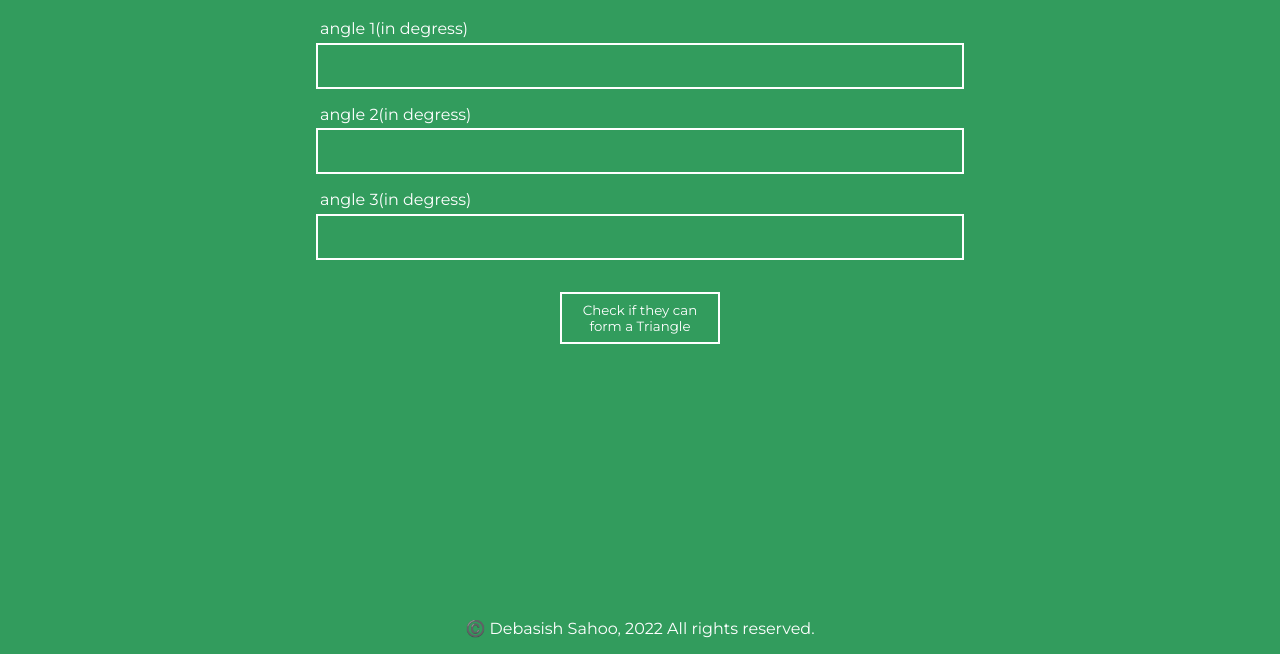
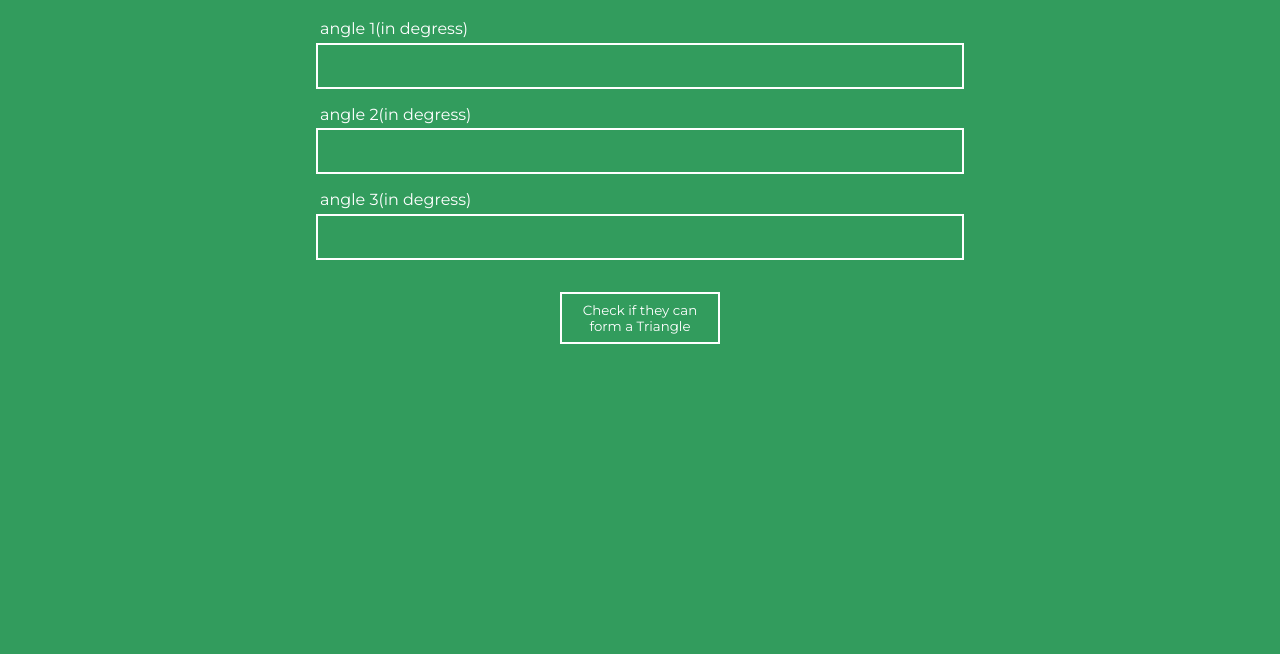
Before and after one commit to DebasishSahoo10/fun-with-triangles, a plain HTML site: page index.html in a window 1280 px wide. Shown: the part 146-800 px from the top of the page. Drawn offline with Linux system fonts and the light colour scheme.

Commit message:
fix : removed copyright text

```diff
--- a/index.html
+++ b/index.html
@@ -31,8 +31,6 @@
     <input type="number" class="angle-input">
     <button id="check-button">Check if they can form a Triangle</button>
     <div id="output-area"></div>
-
-    <p id="copyright-text">©️ Debasish Sahoo, 2022 All rights reserved.</p>
 </body>
 <script src="/istriangle.js" type="text/javascript"></script>
 </html>
--- a/style.css
+++ b/style.css
@@ -87,14 +87,6 @@ p {
     margin: 1rem auto;
 }
 
-#copyright-text {
-    position: absolute;
-    width: 100%;
-    margin: auto;
-    bottom: 1rem;
-    text-align: center;
-}
-
 @media only screen and (max-width: 900px) {
     .angle-input, #b-length, #a-length, #base-length, #height-length {
         width: 90%;
```
Also changed, not shown: hypotenuse.html (+0 -2 lines), quiz.html (+0 -2 lines), triangle-area.html (+0 -2 lines).
